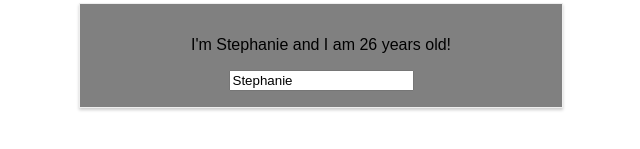
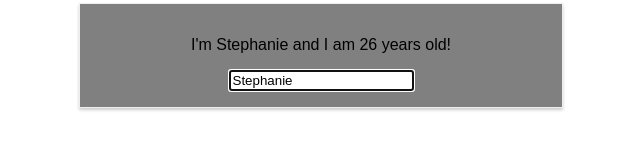
Before and after one commit to Mayankho/React-Practice, a React app in the folder burger-builder/: page / in a window 1280 px wide. Both pictures are taken after a click on the button "Show Persons". Shown: the part 445-594 px from the top of the page, without its empty margins (319-959 px from the left). Built offline with nearby package versions, Linux system fonts and the light colour scheme; what props-types would draw is missing.

Commit message:
Added reference and focus

```diff
--- a/burger-builder/src/components/Persons/Person/Person.js
+++ b/burger-builder/src/components/Persons/Person/Person.js
@@ -28,13 +28,18 @@ class Person extends React.Component{
 
       componentDidMount() {
         console.log('People is in component did mount()');
+        this.inputElement.focus();
       }
     render(){
         return (
             <Aux>
                <p onClick={this.props.click}>I'm {this.props.name} and I am {this.props.age} years old!</p>
                 <p>{this.props.children}</p>
-                <input type="text" onChange={this.props.changed} value={this.props.name} />
+                <input
+                ref= {(inp) => { this.inputElement = inp }}
+                type="text"
+                onChange={this.props.changed}
+                value={this.props.name} />
             </Aux>
 
 
```
